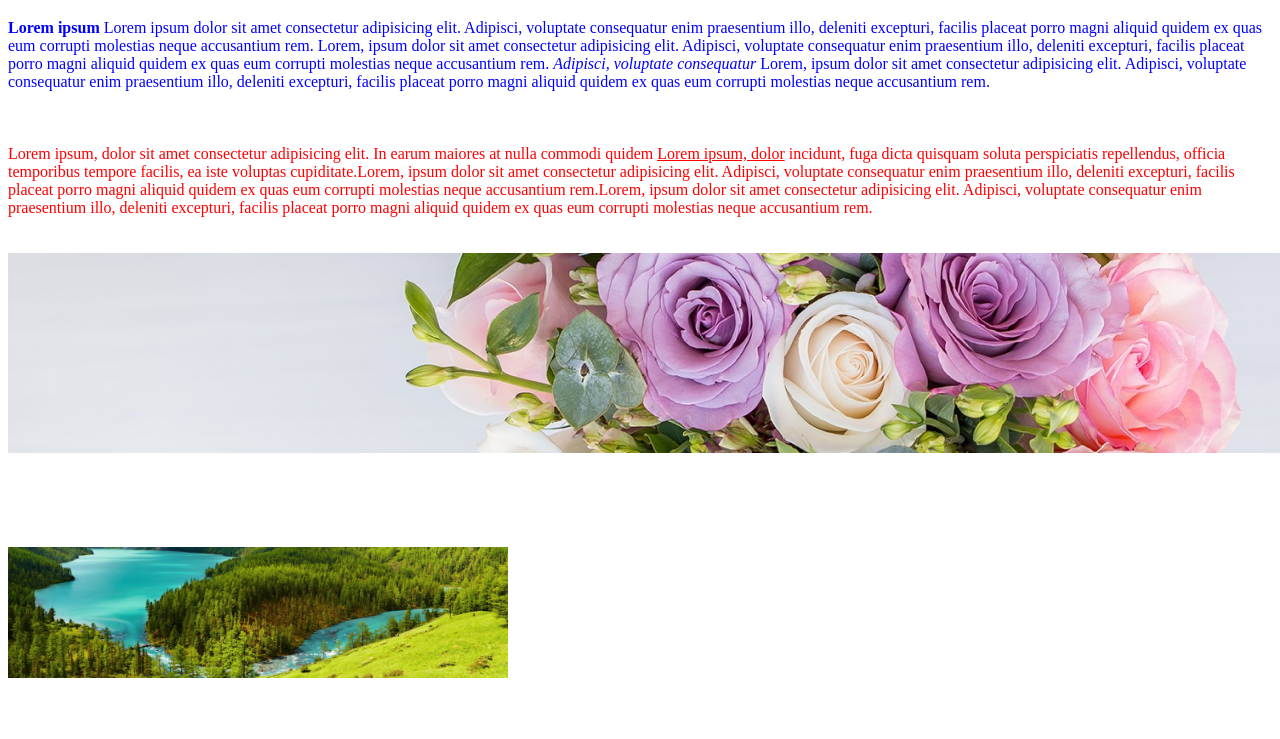
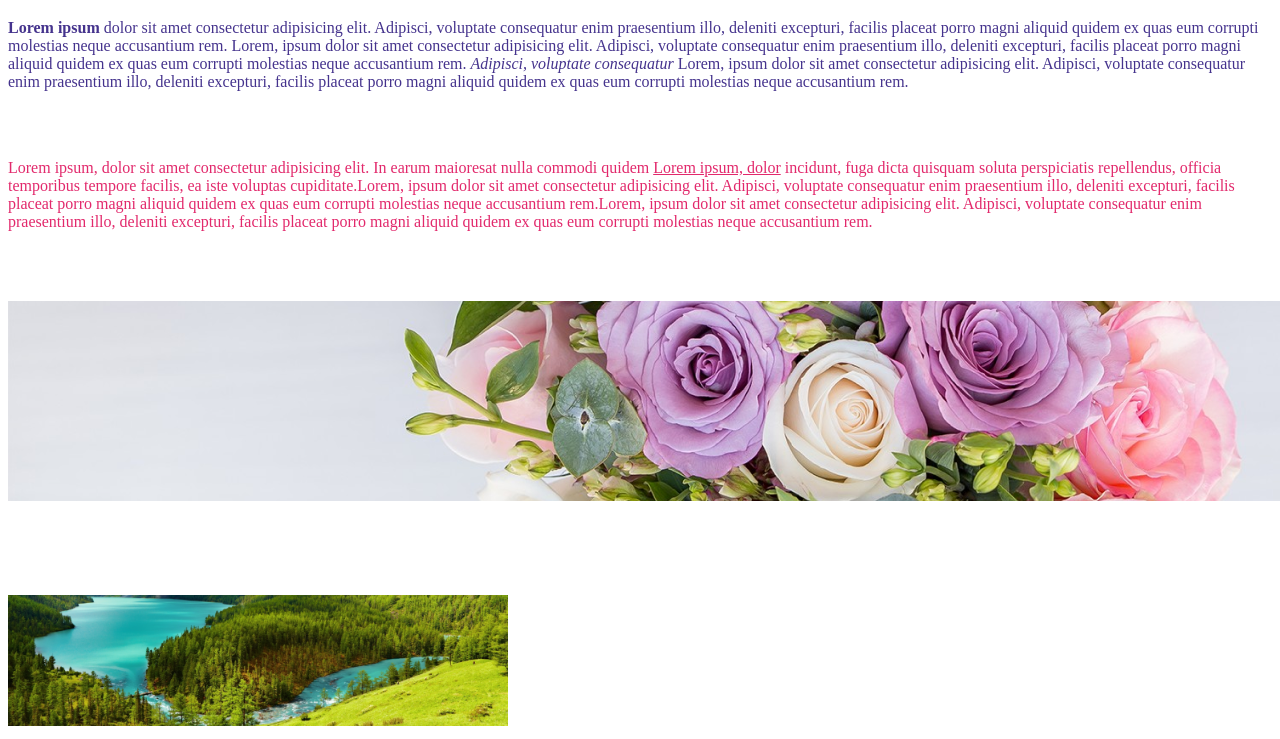
Before and after one commit to aysunganbarova/task1, a plain HTML site: page index.html in a window 1280 px wide. Shown: the part 61-800 px from the top of the page. Drawn offline with Linux system fonts and the light colour scheme.

Commit message:
tag changed

```diff
--- a/index.html
+++ b/index.html
@@ -10,8 +10,9 @@
 
 <body>
     <h1 style="text-align: center;">Basliq 1</h1>
-    <b style="color: blue;">Lorem ipsum</b>
-    <span style="color: blue;"> Lorem ipsum dolor sit amet consectetur adipisicing elit. Adipisci, voluptate
+    <!-- <b style="color: blue;">Lorem ipsum</b> -->
+    <p style="color:#45338D;"> <b style="color: ;blue">Lorem ipsum</b> dolor sit amet consectetur adipisicing elit.
+        Adipisci, voluptate
         consequatur
         enim praesentium illo, deleniti excepturi, facilis placeat porro magni aliquid quidem ex quas eum
         corrupti molestias neque accusantium rem.
@@ -22,20 +23,18 @@
         Lorem, ipsum dolor sit amet consectetur adipisicing elit. Adipisci, voluptate consequatur enim
         praesentium illo, deleniti excepturi, facilis placeat porro magni aliquid quidem ex quas eum corrupti
         molestias neque accusantium rem.
-    </span>
+    </p>
     <br>
     <br>
-    <br>
-    <br>
-    <span style="color:red;">Lorem ipsum, dolor sit amet consectetur adipisicing elit. In earum maiores
-        at nulla commodi quidem
+    <p style="color:#E2296C;"> Lorem ipsum, dolor sit amet consectetur adipisicing elit. In earum maioresat nulla commodi quidem
         <ins> Lorem ipsum, dolor</ins>
         incidunt, fuga dicta quisquam soluta perspiciatis repellendus, officia temporibus tempore facilis,
         ea iste voluptas cupiditate.Lorem, ipsum dolor sit amet consectetur adipisicing elit. Adipisci,
         voluptate consequatur enim praesentium illo, deleniti excepturi, facilis placeat porro magni aliquid
         quidem ex quas eum corrupti molestias neque accusantium rem.Lorem, ipsum dolor sit amet consectetur
         adipisicing elit. Adipisci, voluptate consequatur enim praesentium illo, deleniti excepturi, facilis
-        placeat porro magni aliquid quidem ex quas eum corrupti molestias neque accusantium rem.</span>
+        placeat porro magni aliquid quidem ex quas eum corrupti molestias neque accusantium rem.
+    </p>
     <br>
     <br>
     <br>
@@ -47,7 +46,7 @@
     <br>
     <br>
 
-        <img src="slider2 1.png" width="500px" alt="gul" >
+    <img src="slider2 1.png" width="500px" alt="gul">
 
 
 </body>
```
Lines whose indentation alone changed are shown as unchanged.
